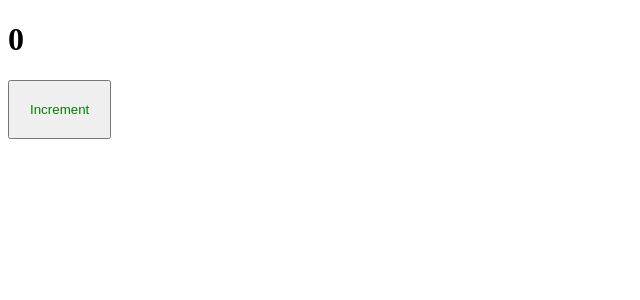
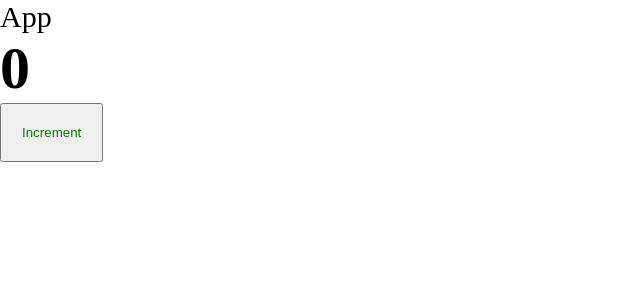
Before and after one commit to alexander962/advanced-frontend, a React app: page / in a window 1280 px wide. Shown: the top 300 px of the page, without its empty margins (0-640 px from the left). Built offline with nearby package versions, Linux system fonts and the light colour scheme.

Commit message:
add css modules

```diff
--- a/package.json
+++ b/package.json
@@ -20,6 +20,7 @@
     "css-loader": "^6.11.0",
     "express": "^4.19.2",
     "html-webpack-plugin": "^5.5.0",
+    "mini-css-extract-plugin": "^2.9.1",
     "sass": "^1.78.0",
     "sass-loader": "^12.6.0",
     "style-loader": "^3.3.4",
--- /dev/null
+++ b/src/App.tsx
@@ -0,0 +1,16 @@
+import { FC } from "react";
+import { Counter } from "./components/Counter";
+import "./index.scss";
+
+interface Props {
+  className?: string;
+}
+
+export const App: FC<Props> = ({ className }) => {
+  return (
+    <div className="app">
+      App
+      <Counter />
+    </div>
+  );
+};
--- a/src/components/Counter.scss
+++ b/src/components/Counter.module.scss
@@ -1,4 +1,4 @@
-button {
+.btn {
   padding: 20px;
   color: green;
 }
--- a/src/components/Counter.tsx
+++ b/src/components/Counter.tsx
@@ -1,5 +1,5 @@
 import { FC, useState } from "react";
-import "./Counter.scss";
+import styles from "./Counter.module.scss";
 
 interface Props {
   className?: string;
@@ -15,7 +15,7 @@ export const Counter: FC<Props> = ({ className }) => {
   return (
     <>
       <h1>{count}</h1>
-      <button className={className} onClick={increment}>
+      <button className={styles.btn} onClick={increment}>
         Increment
       </button>
     </>
--- /dev/null
+++ b/src/index.scss
@@ -0,0 +1,9 @@
+* {
+  margin: 0;
+  padding: 0;
+  box-sizing: border-box;
+}
+
+.app {
+  font-size: 30px;
+}
--- a/src/index.tsx
+++ b/src/index.tsx
@@ -1,9 +1,4 @@
 import { render } from "react-dom";
-import { Counter } from "./components/Counter";
+import { App } from "./App";
 
-render(
-  <div>
-    <Counter />
-  </div>,
-  document.getElementById("root"),
-);
+render(<App />, document.getElementById("root"));
```
Also changed, not shown: src/global.d.ts (added, +7 -0 lines), 4 other files (tests, documents, lock files or other folders).
